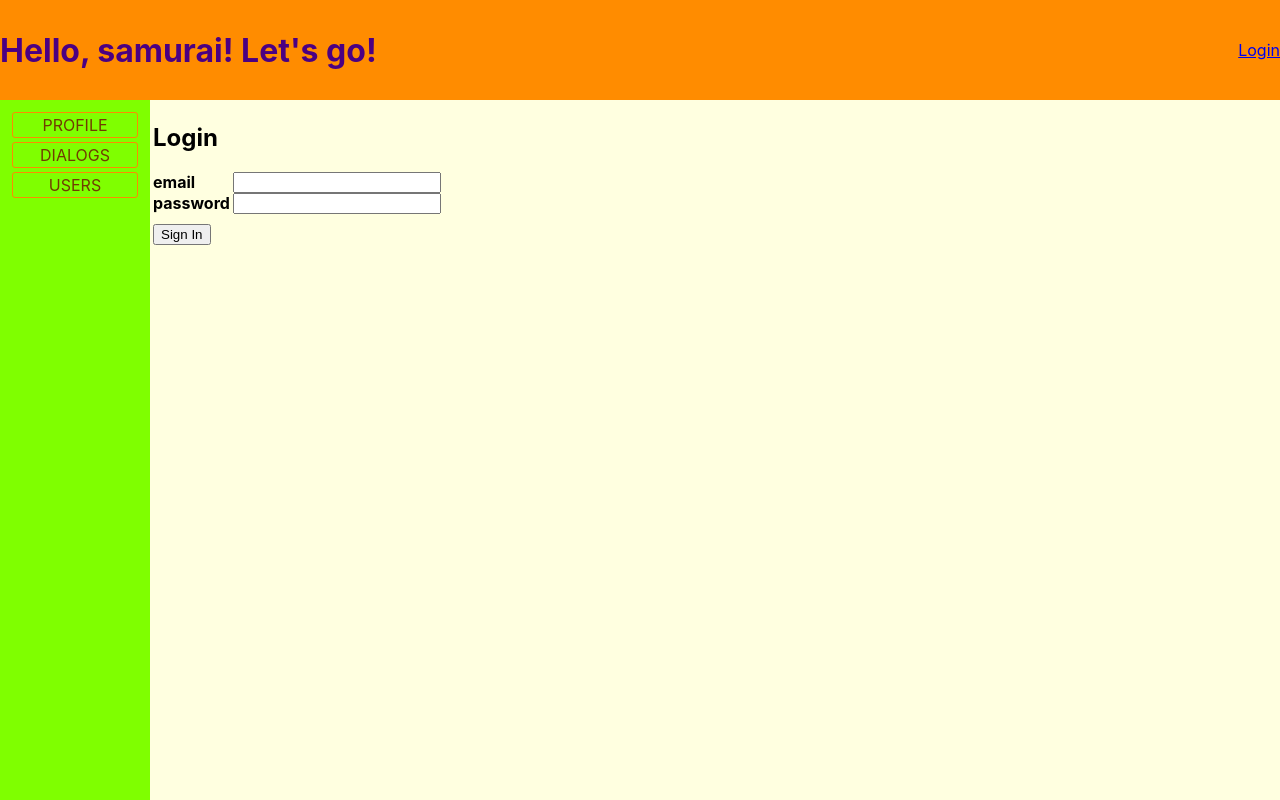
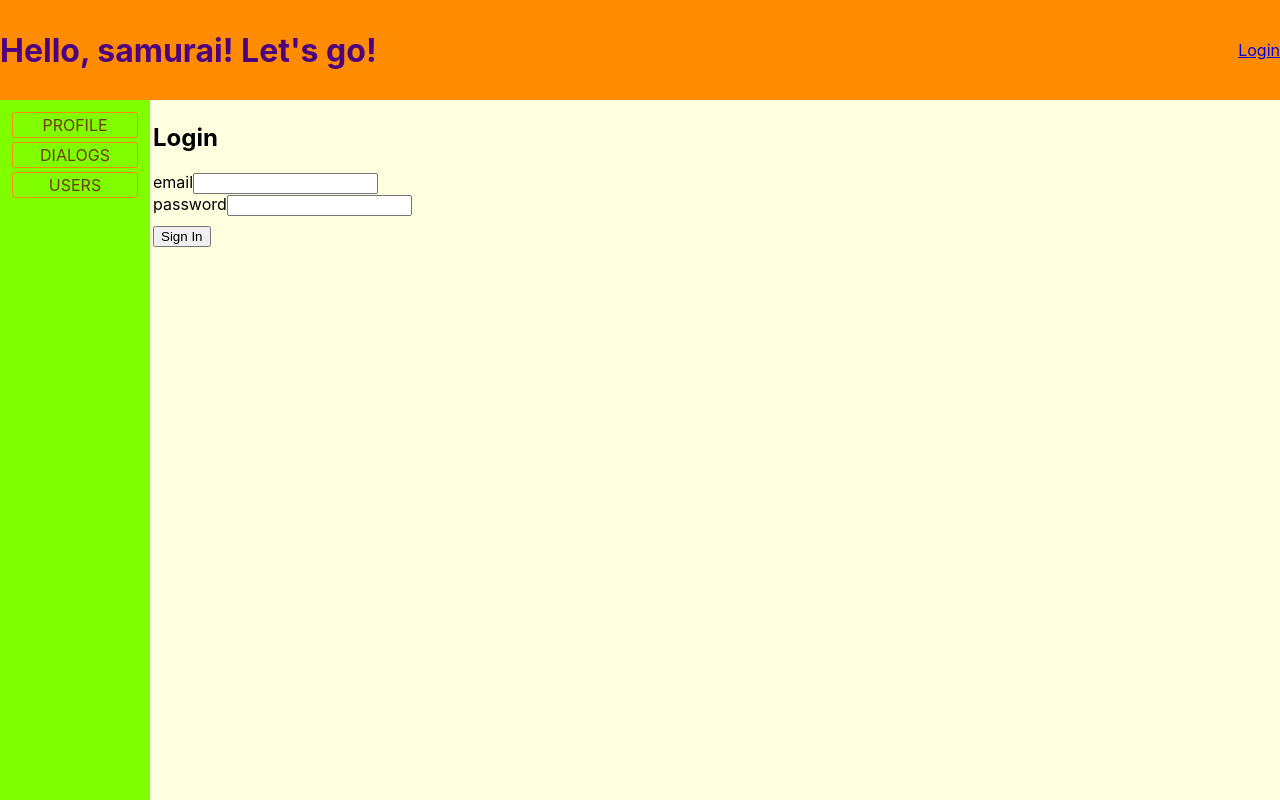
Before and after one commit to SPK80/samurai-way, a React (Create React App) app: page /loginPage in a window 1280 px wide. Built offline with nearby package versions, Linux system fonts and the light colour scheme; no server answers.

Commit message:
fix: fix and refactor AuthPage

```diff
--- a/src/app/ui/AppContent/AppContent.tsx
+++ b/src/app/ui/AppContent/AppContent.tsx
@@ -2,14 +2,13 @@
 import { Navigate, Route, Routes } from 'react-router-dom'
 import s from './AppContent.module.css'
 import { useAppDispatch, useAppSelector } from '../../bll/store'
+import { initializeAppTC } from '../../bll/appReducer'
 import { DialogsPage } from 'features/dialogsPage'
 import { ProfilePage } from 'features/profilePage'
 import { UsersPage } from 'features/usersPage'
-import { useSelector } from 'react-redux'
-import { LoginPage } from 'features/loginPage'
+import { AuthPage } from 'features/loginPage'
 import { Navbar } from '../Navbar/Navbar'
 import { Header } from '../Header/Header'
-import { AppStateType, initializeAppTC } from '../../bll/appReducer'
 
 export const AppContent: React.FC = () => {
     const dispatch = useAppDispatch()
@@ -29,7 +28,7 @@
                         path={'*'}
                         element={<Navigate to={`/profile/${userId ?? ''}`} />}
                     />
-                    <Route path={'/loginPage'} element={<LoginPage />} />
+                    <Route path={'/loginPage'} element={<AuthPage />} />
                     <Route path={'/profile'} element={<ProfilePage />} />
                     <Route
                         path={'/profile/:userId'}
--- a/src/features/loginPage/index.ts
+++ b/src/features/loginPage/index.ts
@@ -1 +1 @@
-export { LoginPage } from './ui/LoginPage'
+export { AuthPage } from './ui/AuthPage'
--- /dev/null
+++ b/src/features/loginPage/ui/AuthPage.tsx
@@ -0,0 +1,77 @@
+import React, { ChangeEvent, useState } from 'react'
+import s from './authPage.module.css'
+import { useAppDispatch, useAppSelector } from 'app/bll/store'
+import { RequestStatusType } from 'app/bll/appReducer'
+import { loginTC } from '../bll/authReducer'
+
+export const AuthPage = () => {
+    const [email, setEmail] = useState('')
+    const [password, setPassword] = useState('')
+    const appStatus = useAppSelector((state) => state.app.status)
+    const dispatch = useAppDispatch()
+    // const navigate = useNavigate()
+
+    const onChangeEmailHandler = (e: ChangeEvent<HTMLInputElement>) => {
+        setEmail(e.currentTarget.value)
+    }
+
+    const onChangePasswordHandler = (e: ChangeEvent<HTMLInputElement>) =>
+        setPassword(e.currentTarget.value)
+
+    const onSubmitHandler = () => {
+        dispatch(
+            loginTC({ email, password, rememberMe: false, captcha: false })
+        )
+        setPassword('')
+        setEmail('')
+
+        // dispatch(toggleIsFetchingAC(true))
+        // authApi
+        //     .login({ email, password, rememberMe: false })
+        //     .then((data) => {
+        //         navigate('profile')
+        //         authApi
+        //             .me()
+        //             .then((data) =>
+        //                 dispatch(
+        //                     setAuthUserDataAC(data.id, data.login, data.email)
+        //                 )
+        //             )
+        //             .catch(console.log)
+        //     })
+        //     .catch(console.log)
+        //     .finally(() => dispatch(toggleIsFetchingAC(false)))
+    }
+
+    return (
+        <div className={s.login}>
+            <h2>Login</h2>
+            <form onSubmit={onSubmitHandler}>
+                <div>
+                    <span>email</span>
+                    <input
+                        type={'email'}
+                        value={email}
+                        onChange={onChangeEmailHandler}
+                    />
+                </div>
+                <div>
+                    <span>password</span>
+                    <input
+                        type={'password'}
+                        value={password}
+                        onChange={onChangePasswordHandler}
+                    />
+                </div>
+                <button
+                    type={'submit'}
+                    disabled={appStatus === RequestStatusType.loading}
+                >
+                    {appStatus === RequestStatusType.loading
+                        ? 'fetching...'
+                        : 'Sign In'}
+                </button>
+            </form>
+        </div>
+    )
+}
--- a/src/features/loginPage/ui/LoginPage.tsx
+++ /dev/null
@@ -1,71 +0,0 @@
-import React, {ChangeEvent, useState} from 'react'
-import s from './login.module.css'
-import {useNavigate} from 'react-router-dom'
-import {useDispatch} from 'react-redux'
-import {authApi} from '../dal/authApi'
-import {useAppSelector} from 'app/bll/store'
-import {RequestStatusType} from 'app/bll/appReducer'
-
-export const LoginPage = () => {
-  const email = useAppSelector((state) => state.auth.userData?.email) ?? ''
-  const appStatus = useAppSelector((state) => state.app.status)
-  const dispatch = useDispatch()
-  const navigate = useNavigate()
-
-  const onChangeEmailHandler = (e: ChangeEvent<HTMLInputElement>) => {
-    // dispatch(setEmailAC(e.currentTarget.value))
-  }
-
-  const [password, setPassword] = useState('')
-  const onChangePasswordHandler = (e: ChangeEvent<HTMLInputElement>) =>
-    setPassword(e.currentTarget.value)
-
-  const onClickSignInHandler = () => {
-    // dispatch(toggleIsFetchingAC(true))
-    // authApi
-    //     .login({ email, password, rememberMe: false })
-    //     .then((data) => {
-    //         navigate('profile')
-    //         authApi
-    //             .me()
-    //             .then((data) =>
-    //                 dispatch(
-    //                     setAuthUserDataAC(data.id, data.login, data.email)
-    //                 )
-    //             )
-    //             .catch(console.log)
-    //     })
-    //     .catch(console.log)
-    //     .finally(() => dispatch(toggleIsFetchingAC(false)))
-  }
-
-  return (
-    <div className={s.login}>
-      <h2>Login</h2>
-      <div>
-        <span>email</span>
-        <input
-          type={'email'}
-          value={email}
-          onChange={onChangeEmailHandler}
-        />
-      </div>
-      <div>
-        <span>password</span>
-        <input
-          type={'password'}
-          value={password}
-          onChange={onChangePasswordHandler}
-        />
-      </div>
-      <button
-        onClick={onClickSignInHandler}
-        disabled={appStatus === RequestStatusType.loading}
-      >
-        {appStatus === RequestStatusType.loading
-          ? 'fetching...'
-          : 'Sign In'}
-      </button>
-    </div>
-  )
-}
```
Also changed, not shown: src/features/loginPage/ui/authPage.module.css (renamed from src/features/loginPage/ui/login.module.css), 1 other file (tests, documents, lock files or other folders).
